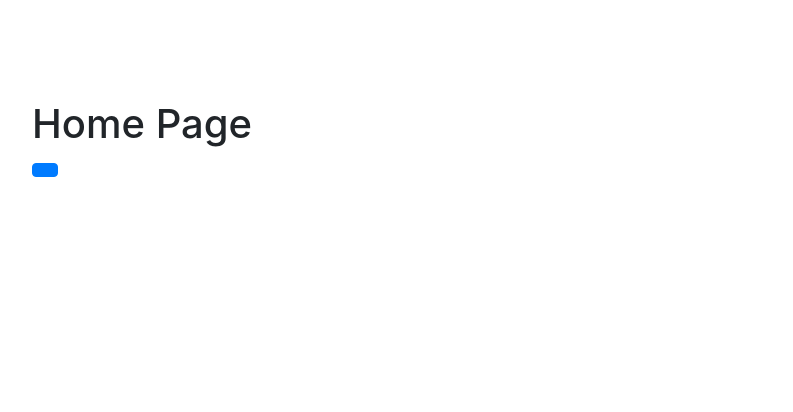
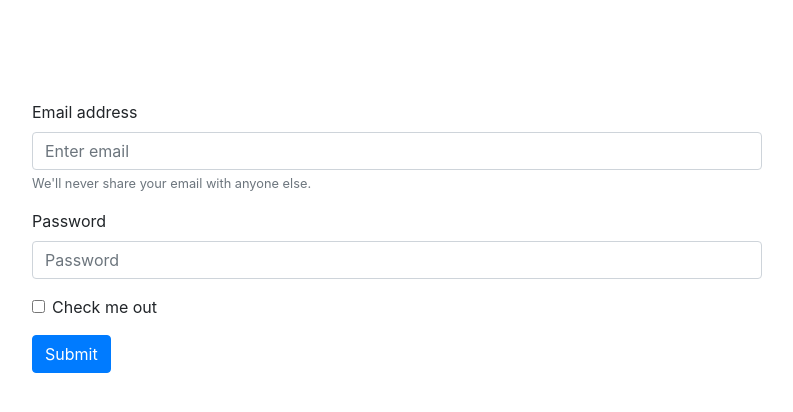
Before and after one commit to kylewhittemore/react-sequelize-template, a React (Create React App) app in the folder client/: page /login in a window 1280 px wide. Before the commit this address led to /. Shown: the top 412 px of the page, without its empty margins (243-1036 px from the left). Built offline with nearby package versions, Linux system fonts and the light colour scheme; no server answers.

Commit message:
remove default context value

```diff
--- a/client/src/AuthContext.js
+++ b/client/src/AuthContext.js
@@ -1,10 +1,10 @@
 import React, { useState, useEffect } from 'react';
 import Axios from 'axios'
 
-export const AuthContext = React.createContext(false);
+export const AuthContext = React.createContext();
 
 export const AuthProvider = ({ children }) => {
-  const [isAuth, setIsAuth] = useState(true)
+  const [isAuth, setIsAuth] = useState(false)
 
     useEffect(() => {
         checkAuth()
```
